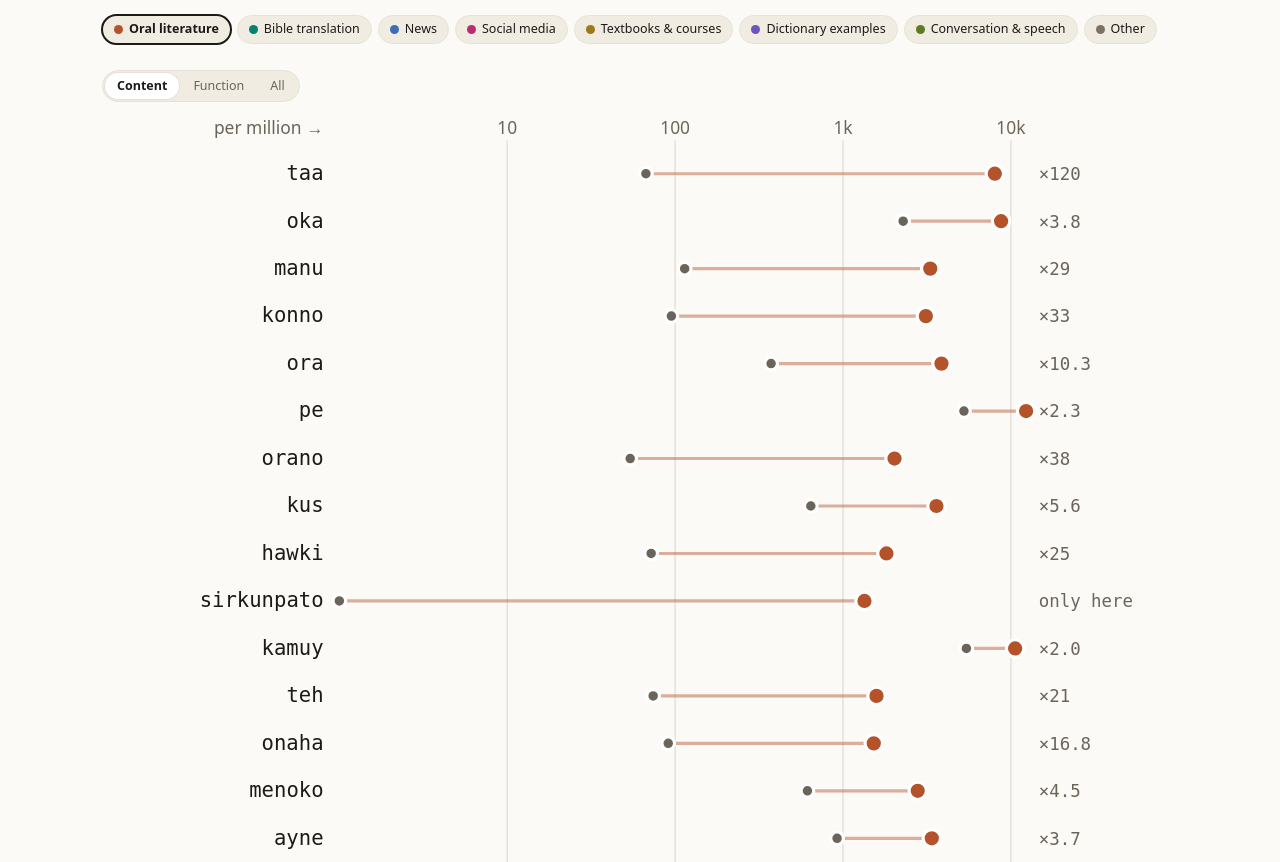
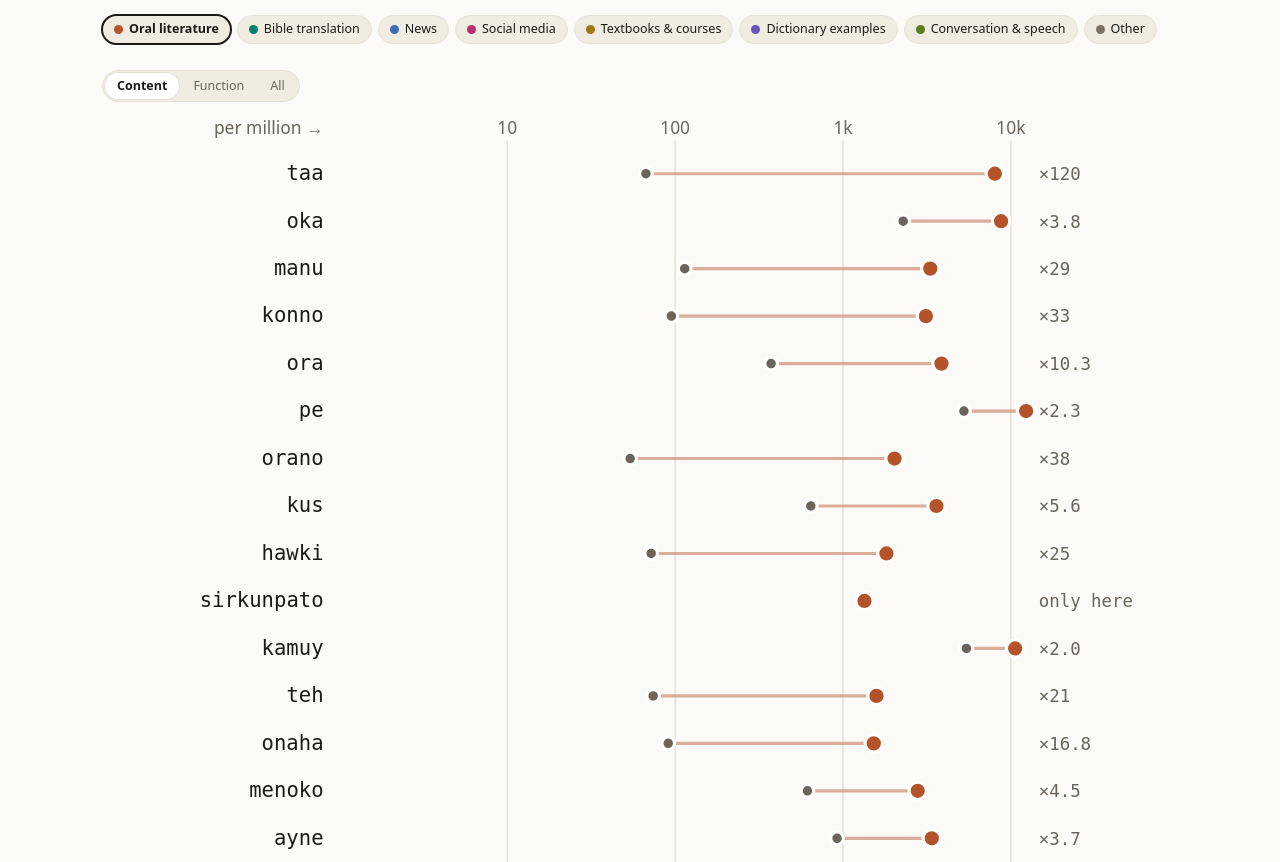
Before and after one commit to aynumosir/ainu-corpora-api, a website: page public/stats.html in a window 1280 px wide. Shown: the part 4212-5074 px from the top of the page. Drawn offline with Linux system fonts and the light colour scheme.

Commit message:
fix: slice-signature chart legibility in dark mode (#30)
* fix: style slice-signature chart text; drop the rest marker on only-here rows

* fix: only-here rows say so in the tooltip and accessible text as well

```diff
--- a/public/stats.html
+++ b/public/stats.html
@@ -213,11 +213,11 @@
   .phrase .n { font-family: var(--mono); font-size: 11.5px; color: var(--muted); }
 
   /* keyness dumbbells */
-  #keyviz svg { width: 100%; height: auto; display: block; }
-  #keyviz text { font-family: var(--ui); font-size: 11px; fill: var(--muted); }
-  #keyviz text.w { font-family: var(--mono); font-size: 13px; fill: var(--ink); }
-  #keyviz text.fx { font-family: var(--mono); font-size: 11px; }
-  #keyviz .grid { stroke: var(--line); stroke-width: 1; }
+  #keyviz svg, #ssigviz svg { width: 100%; height: auto; display: block; }
+  #keyviz text, #ssigviz text { font-family: var(--ui); font-size: 11px; fill: var(--muted); }
+  #keyviz text.w, #ssigviz text.w { font-family: var(--mono); font-size: 13px; fill: var(--ink); }
+  #keyviz text.fx, #ssigviz text.fx { font-family: var(--mono); font-size: 11px; }
+  #keyviz .grid, #ssigviz .grid { stroke: var(--line); stroke-width: 1; }
   .legend { display: flex; gap: 18px; align-items: center; font-size: 12px; color: var(--muted);
     margin-top: 6px; flex-wrap: wrap; }
   .legend .k { display: inline-flex; align-items: center; gap: 6px; }
@@ -1036,13 +1036,19 @@ function dumbbellSVG(rows, color, hereName) {
   rows.forEach((k, i) => {
     const y = T2 + i * RH + RH / 2;
     const xr = X2(Math.max(k.pmRest, 1)), xk = X2(k.pm);
-    const fold = k.pmRest > 0 ? "×" + (k.pm / k.pmRest < 20 ? (k.pm / k.pmRest).toFixed(1) : Math.round(k.pm / k.pmRest)) : "only here";
-    svg += `<g tabindex="0" role="img" aria-label="${esc(k.w)}: ${fmt(k.pm)} per million here, ${fmt(k.pmRest)} in the rest"
-        data-tip="<b>${esc(k.w)}</b><br>${fmt(k.pm)} per million in ${esc(hereName).toLowerCase()}<br><span class=m>${fmt(k.pmRest)} per million elsewhere · G² ${fmt(Math.round(k.g2))}</span>">
+    const onlyHere = k.pmRest <= 0;
+    const fold = onlyHere ? "only here" : "×" + (k.pm / k.pmRest < 20 ? (k.pm / k.pmRest).toFixed(1) : Math.round(k.pm / k.pmRest));
+    const restMarks = onlyHere
+      ? ""
+      : `<line x1="${xr}" x2="${xk}" y1="${y}" y2="${y}" stroke="${color}" stroke-width="2" opacity=".45"/>
+      <circle cx="${xr}" cy="${y}" r="4" fill="var(--muted)" stroke="var(--panel)" stroke-width="2"/>`;
+    const restText = onlyHere ? "not found in the rest" : `${fmt(k.pmRest)} per million in the rest`;
+    const restTip = onlyHere ? "not found elsewhere" : `${fmt(k.pmRest)} per million elsewhere`;
+    svg += `<g tabindex="0" role="img" aria-label="${esc(k.w)}: ${fmt(k.pm)} per million here, ${restText}"
+        data-tip="<b>${esc(k.w)}</b><br>${fmt(k.pm)} per million in ${esc(hereName).toLowerCase()}<br><span class=m>${restTip} · G² ${fmt(Math.round(k.g2))}</span>">
       <rect x="0" y="${y - RH / 2}" width="${W3}" height="${RH}" fill="transparent"/>
       <a href="${searchHref(k.w)}"><text class="w" lang="ain" x="${L2 - 10}" y="${y + 4}" text-anchor="end">${esc(k.w)}</text></a>
-      <line x1="${xr}" x2="${xk}" y1="${y}" y2="${y}" stroke="${color}" stroke-width="2" opacity=".45"/>
-      <circle cx="${xr}" cy="${y}" r="4" fill="var(--muted)" stroke="var(--panel)" stroke-width="2"/>
+      ${restMarks}
       <circle cx="${xk}" cy="${y}" r="5.5" fill="${color}" stroke="var(--panel)" stroke-width="2"/>
       <text class="fx" x="${W3 - R2 + 8}" y="${y + 4}" fill="var(--muted)">${fold}</text></g>`;
   });
```
